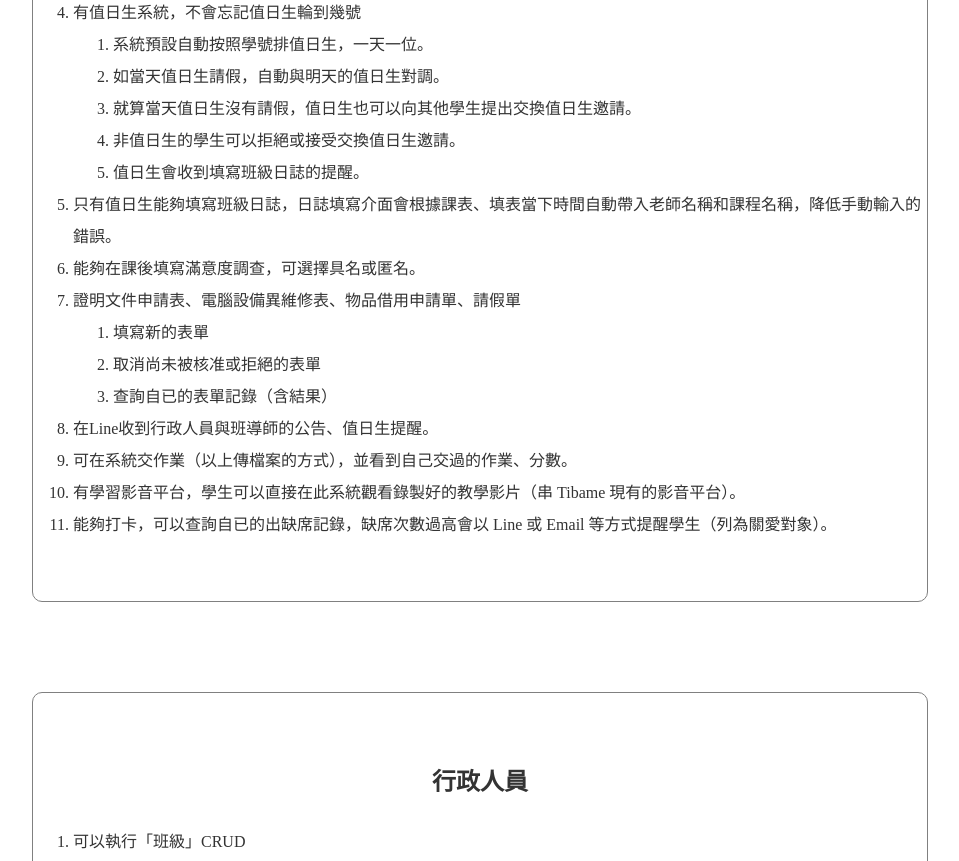
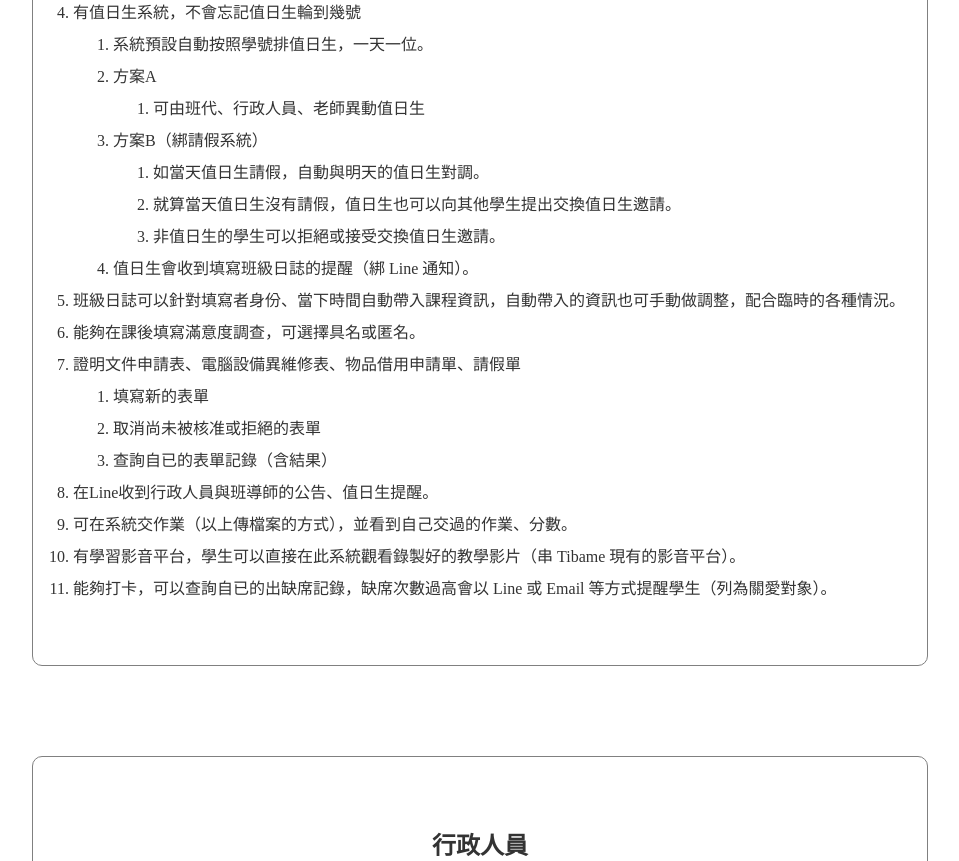
Before and after one commit to ian1hx/ian1hx.github.io, a plain HTML site: page edu-system/index.html in a window 1280 px wide. Shown: the part 949-1810 px from the top of the page, without its empty margins (160-1119 px from the left). Drawn offline with Linux system fonts and the light colour scheme.

Commit message:
值日生微調、新增可能方案

```diff
--- a/edu-system/index.html
+++ b/edu-system/index.html
@@ -36,13 +36,22 @@
             <li>有值日生系統，不會忘記值日生輪到幾號
                 <ol>
                     <li>系統預設自動按照學號排值日生，一天一位。</li>
-                    <li>如當天值日生請假，自動與明天的值日生對調。</li>
-                    <li>就算當天值日生沒有請假，值日生也可以向其他學生提出交換值日生邀請。</li>
-                    <li>非值日生的學生可以拒絕或接受交換值日生邀請。</li>
-                    <li>值日生會收到填寫班級日誌的提醒。</li>
+                    <li>方案A
+                        <ol>
+                            <li>可由班代、行政人員、老師異動值日生</li>
+                        </ol>
+                    </li>
+                    <li>方案B（綁請假系統）
+                        <ol>
+                            <li>如當天值日生請假，自動與明天的值日生對調。</li>
+                            <li>就算當天值日生沒有請假，值日生也可以向其他學生提出交換值日生邀請。</li>
+                            <li>非值日生的學生可以拒絕或接受交換值日生邀請。</li>
+                        </ol>
+                    </li>
+                    <li>值日生會收到填寫班級日誌的提醒（綁 Line 通知）。</li>
                 </ol>
             </li>
-            <li>只有值日生能夠填寫班級日誌，日誌填寫介面會根據課表、填表當下時間自動帶入老師名稱和課程名稱，降低手動輸入的錯誤。</li>
+            <li>班級日誌可以針對填寫者身份、當下時間自動帶入課程資訊，自動帶入的資訊也可手動做調整，配合臨時的各種情況。</li>
             <li>能夠在課後填寫滿意度調查，可選擇具名或匿名。</li>
             <li>證明文件申請表、電腦設備異維修表、物品借用申請單、請假單
                 <ol>
```
